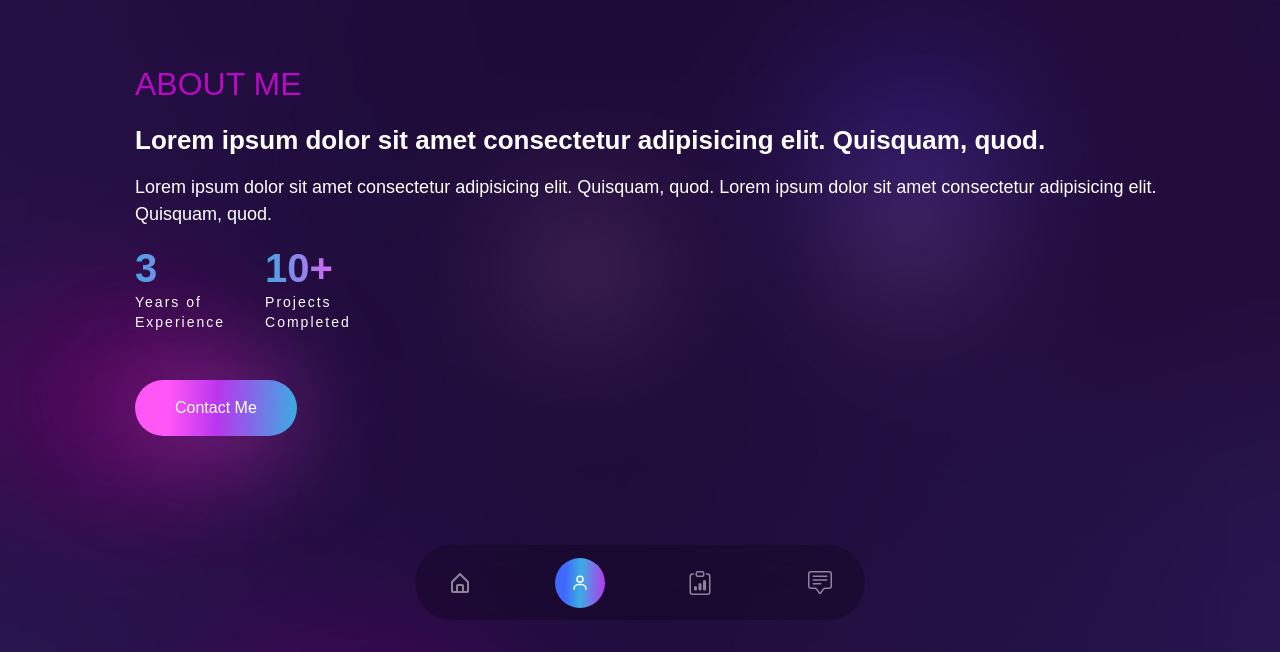
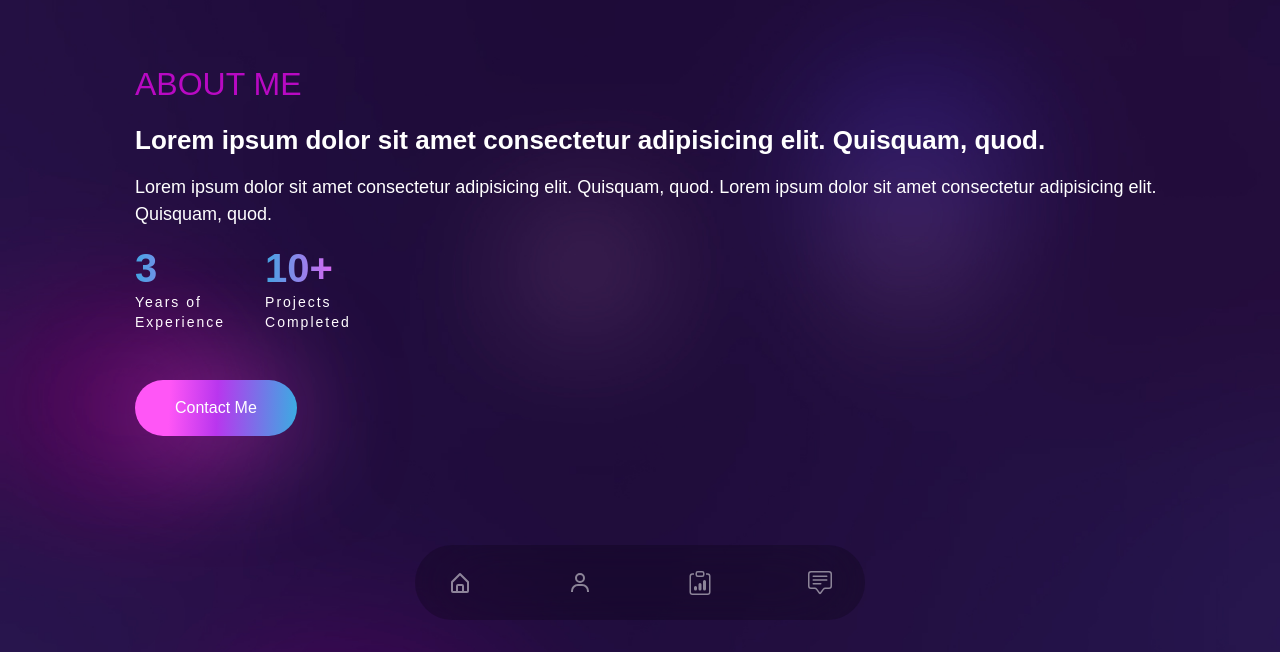
Before and after one commit to praddyyyy/praddyyyy-portfolio-old, a Next.js app: page /about in a window 1280 px wide. Shown: the part 148-800 px from the top of the page. Built offline with nearby package versions, Linux system fonts and the light colour scheme; a web font is replaced by a local one.

Commit message:
Change in routes

```diff
--- a/src/components/Nav.js
+++ b/src/components/Nav.js
@@ -10,22 +10,22 @@ function Nav() {
             <div className='container mx-auto'>
                 <div className='w-full bg-black/20 h-[75px] backdrop-blur-2xl rounded-full max-w-[450px] mx-auto
                 flex px-5 justify-between text-2xl text-white/50 items-center '>
-                    <Link className={`h-[50px] w-[50px] cursor-pointer flex items-center justify-center ${router.pathname === '/home' ? 'active' : ''
-                        }`} href='/home'>
+                    <Link className={`h-[50px] w-[50px] cursor-pointer flex items-center justify-center ${router.pathname === '/' ? 'active' : ''
+                        }`} href='/'>
                         <BiHomeAlt />
                     </Link>
-                    <Link className={`h-[50px] w-[50px] cursor-pointer flex items-center justify-center ${router.pathname === '/about' ? 'active' : ''
-                        }`} href='/about'>
+                    <Link className={`h-[50px] w-[50px] cursor-pointer flex items-center justify-center ${router.pathname === '/About' ? 'active' : ''
+                        }`} href='/About'>
                         <BiUser />
                     </Link>
-                    <Link className={`h-[50px] w-[50px] cursor-pointer flex items-center justify-center ${router.pathname === '/projects' ? 'active' : ''
+                    <Link className={`h-[50px] w-[50px] cursor-pointer flex items-center justify-center ${router.pathname === '/Projects' ? 'active' : ''
                         }
-                    `} href='/projects'>
+                    `} href='/Projects'>
                         <BsClipboardData />
                     </Link>
-                    <Link className={`h-[50px] w-[50px] cursor-pointer flex items-center justify-center ${router.pathname === '/contact' ? 'active' : ''
+                    <Link className={`h-[50px] w-[50px] cursor-pointer flex items-center justify-center ${router.pathname === '/Contact' ? 'active' : ''
                         }
-                    `} href='/contact'>
+                    `} href='/Contact'>
                         <BsChatSquareText />
                     </Link>
                 </div>
```
